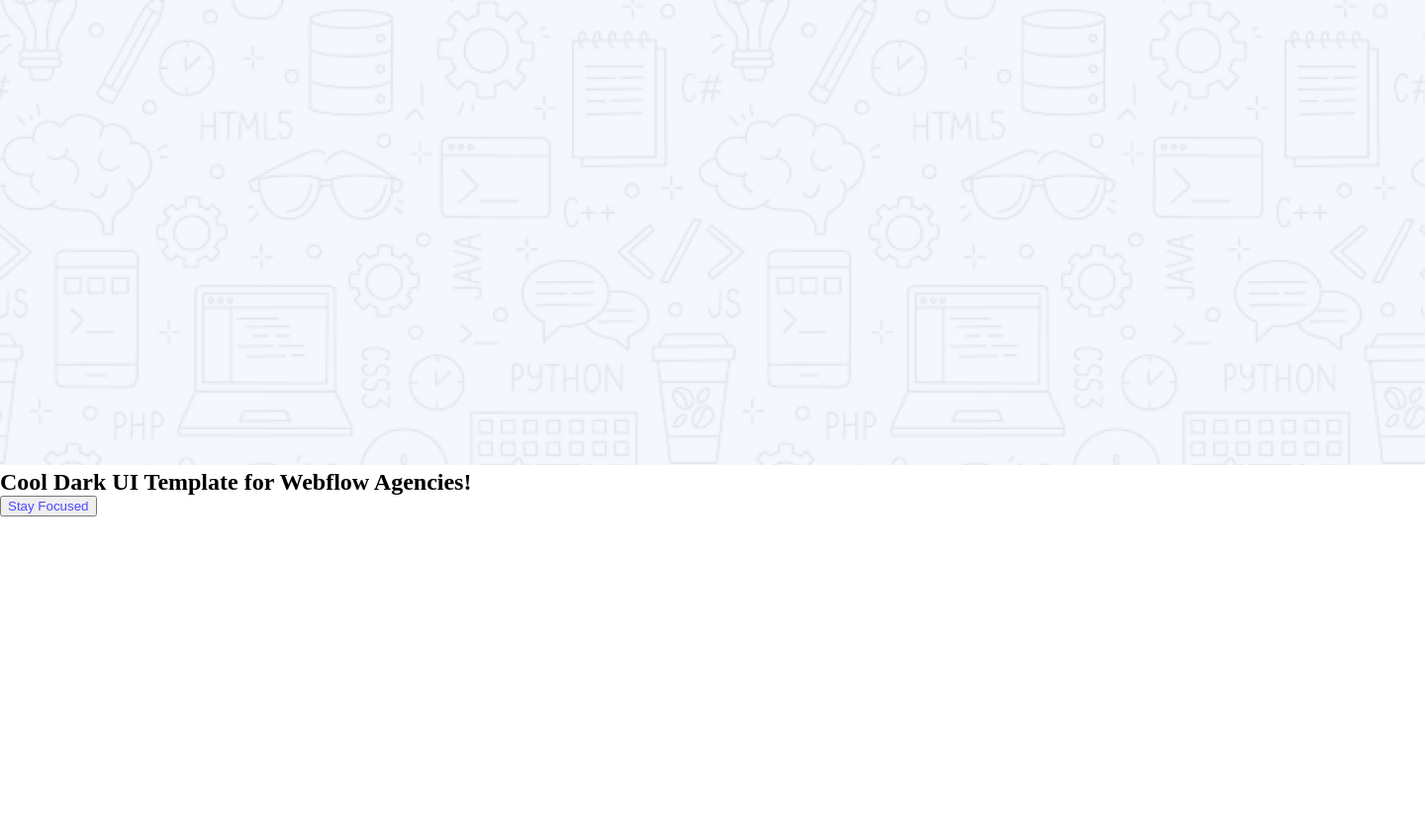
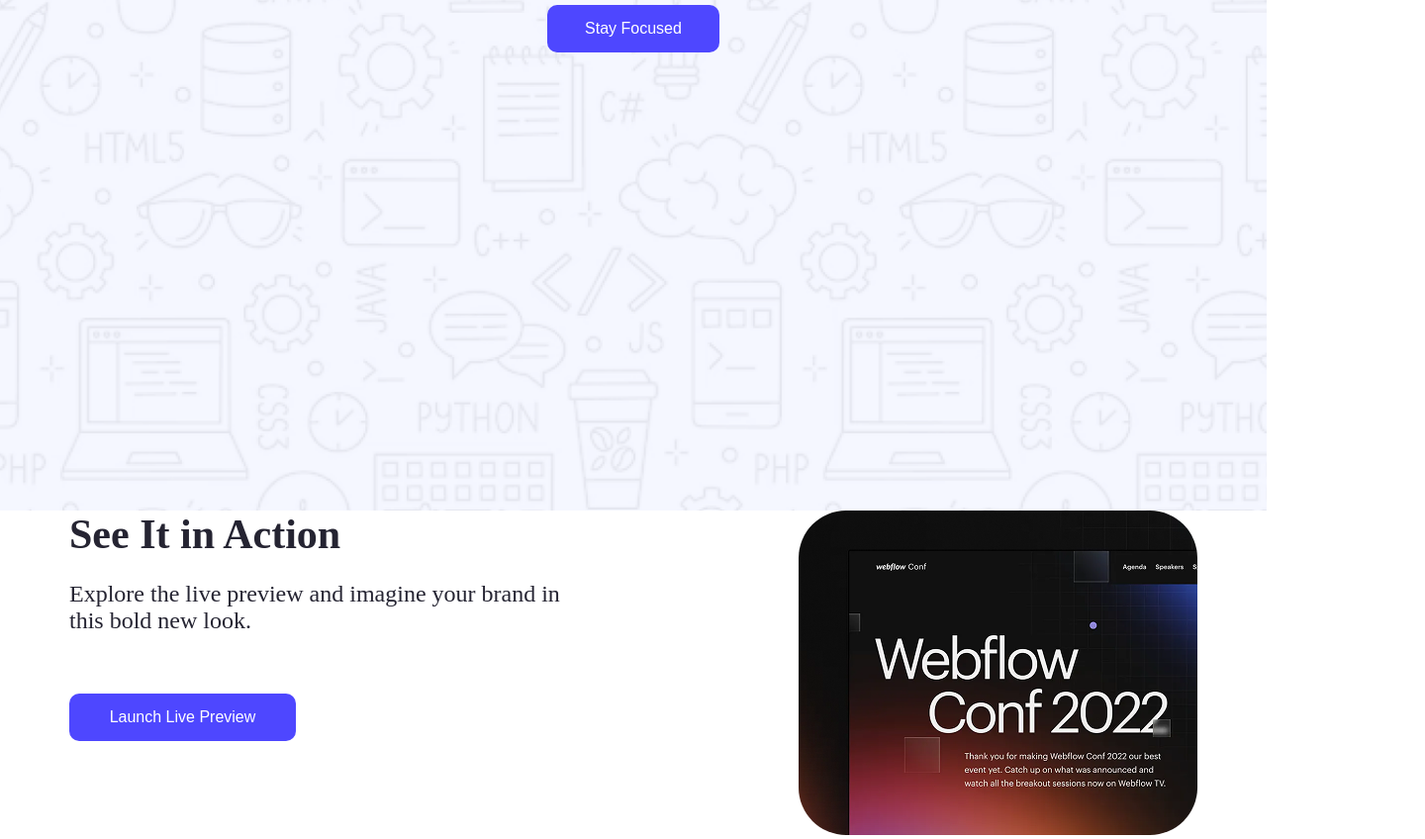
Before and after one commit to arafat-adflixconsulting/assignment-1, a plain HTML site: page index.html in a window 1280 px wide. Shown: the part 280-1128 px from the top of the page at 99% size, 1440 px wide, since content can reach past the window. Before the commit the page ends 802 px from the top, so only its background shows below. Drawn offline with Linux system fonts and the light colour scheme.

Commit message:
action section added

```diff
--- a/assets/assets.css
+++ b/assets/assets.css
@@ -44,6 +44,80 @@
     color: #FFFFFF;
     background-color: #4E47FF;
     border: none;
+}
 
+.banner-section{
+    background-image: url('../assets/Hero-bg.png');
+    background-size: cover;
+    background-position: center;
+    position: relative;
+    align-items: center;
+    justify-content: center;
+    text-align: center;
+    height: 698px;
+    max-width: 1440px;
+}
+.banner-title{
+    font-size: 65px;
+    font-weight:700px ;
+    margin: 0;
+}
+
+.focus-button{
+    color: white;
+    font-size: 16px;
+    font-weight: 700px;
+    height: 48px;
+    width: 174px;
+    border-radius: 10px;
+    border: none;
+    background-color: #4E47FF;
+    margin-top: 37px;
+}
+/* - - - Action Section - - -  */
+.action-section{
+    display: flex;
+    width: 1140px;
+    margin-top: 116px;
+    margin-right: 160px;
+    margin-left: 140px;
+    margin-bottom: 116px;
+    margin: 0 auto;
+    gap: 220px;
 
 }
+
+.action-title{
+    font-size: 42px;
+    font-weight:700px;
+    color: #252432;
+    margin-bottom: 23px;
+
+}
+
+.action-description{
+    font-size: 24px;
+    font-weight:400px;
+    color: #252432;
+    margin-bottom: 23px;
+}
+
+.action-button{
+    color: white;
+    font-size: 16px;
+    font-weight: 700px;
+    height: 48px;
+    width: 229px;
+    border-radius: 10px;
+    border: none;
+    background-color: #4E47FF;
+    margin-top: 37px;
+    margin-bottom: 62px;
+}
+
+.action-image img{
+    border-radius: 48px;
+    height: 328px;
+    width: 403px;
+
+}
--- a/index.html
+++ b/index.html
@@ -29,16 +29,24 @@
                 </div>
             </nav>
             <div class="banner-section">
-                <img class="banner" src="assets/Hero-bg.png" alt="">
-                <h1 class="banner-title">Cool Dark UI Template for Webflow Agencies!
-
-                </h1>
-                <button class="focus-button primary-color">Stay Focused</button>
+                <h1 class="banner-title">Cool Dark UI Template for Webflow Agencies!</h1>
+                <button class="focus-button">Stay Focused</button>
             </div>
         </section>
     </header>
     <main>
-
+        <section class="action-section">
+            <div class="action-content">
+                <h1 class="action-title">See It in Action</h1>
+                <p class="action-description">
+                    Explore the live preview and imagine your brand in this bold new look.
+                </p>
+                <button class="action-button">Launch Live Preview</button>
+            </div>
+            <div class="action-image">
+                <img src="assets/wc-mini.png" alt="">
+            </div>
+        </section>
     </main>
 
 </body>
```
Also changed, not shown: assets/wc-mini.png (added).
